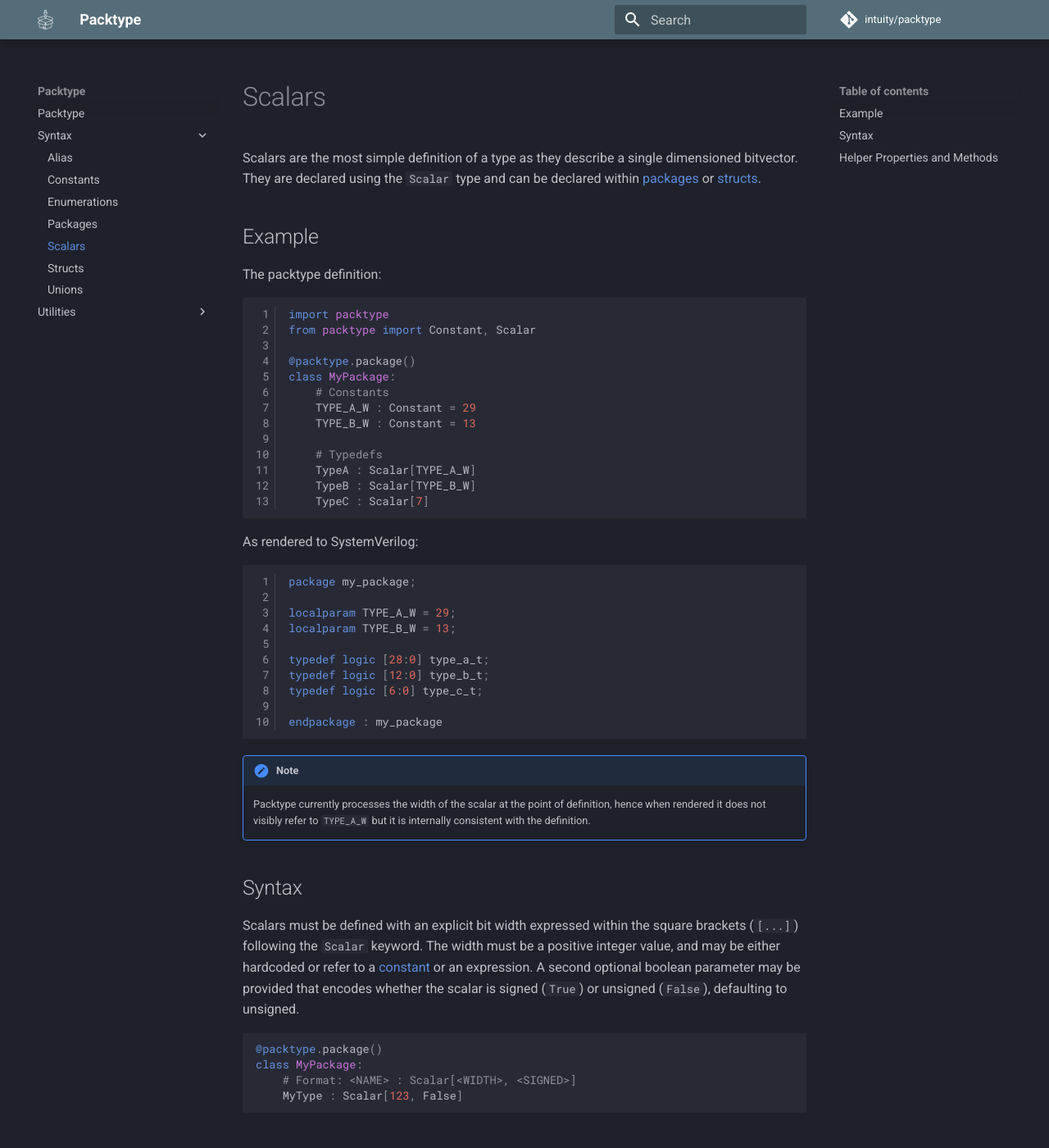
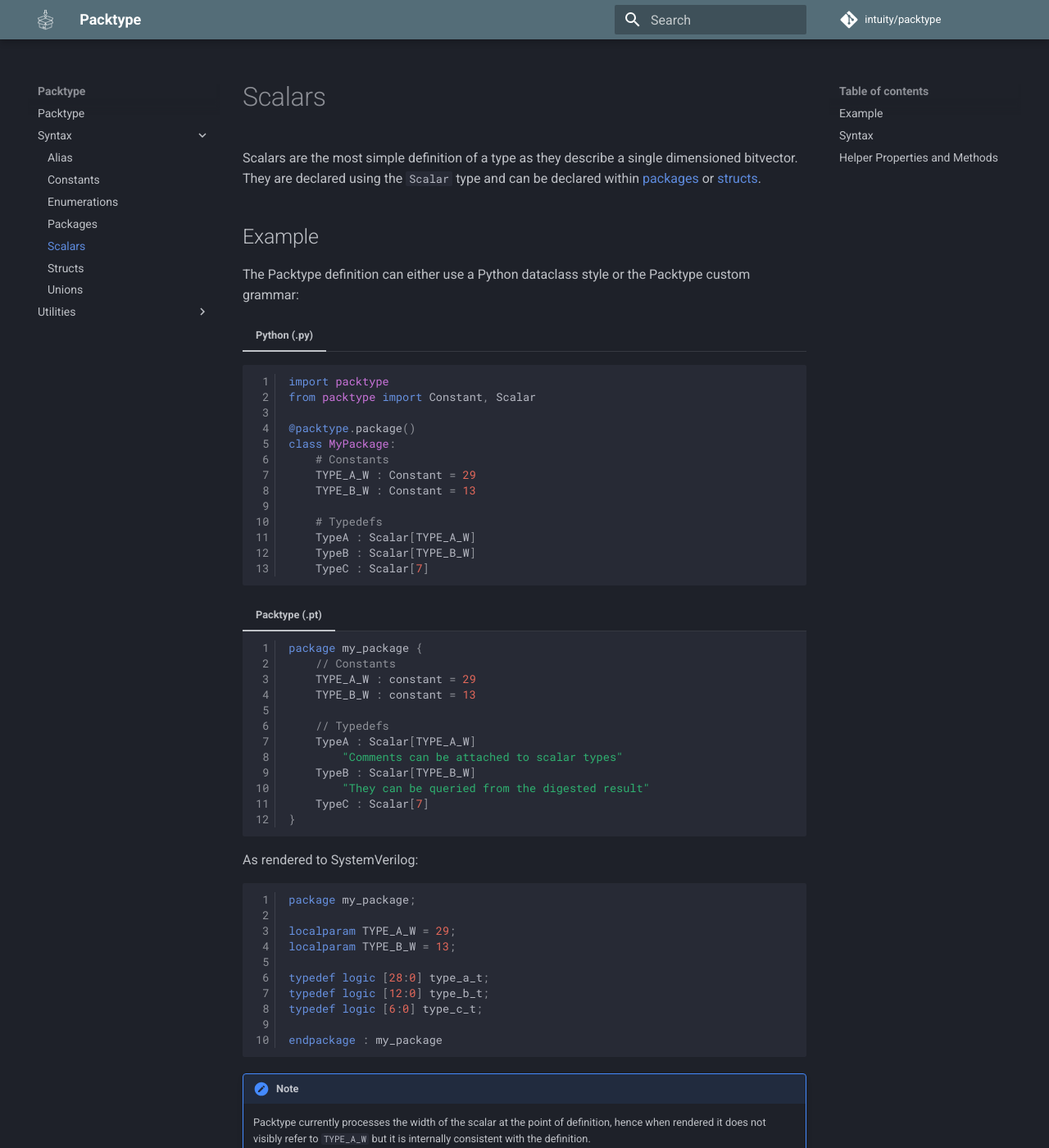
Before and after one commit to Intuity/packtype, an MkDocs documentation site: the page built from docs/syntax/scalar.md, in a window 1280 px wide and 1400 px high. Shown: the whole window at 82% size. Built offline with MkDocs 1.6.1 and Material for MkDocs 9.7.7, drawn with Linux system fonts in a browser that asks for light colours; comment, search, counter and statistics services are not loaded.

Commit message:
Adding detail that comments can be used for constants and scalars in .pt syntax

````diff
--- a/docs/syntax/scalar.md
+++ b/docs/syntax/scalar.md
@@ -4,23 +4,43 @@
 
 ## Example
 
-The packtype definition:
+The Packtype definition can either use a Python dataclass style or the Packtype
+custom grammar:
 
-```python linenums="1"
-import packtype
-from packtype import Constant, Scalar
+=== "Python (.py)"
 
-@packtype.package()
-class MyPackage:
-    # Constants
-    TYPE_A_W : Constant = 29
-    TYPE_B_W : Constant = 13
+  ```python linenums="1"
+  import packtype
+  from packtype import Constant, Scalar
 
-    # Typedefs
-    TypeA : Scalar[TYPE_A_W]
-    TypeB : Scalar[TYPE_B_W]
-    TypeC : Scalar[7]
-```
+  @packtype.package()
+  class MyPackage:
+      # Constants
+      TYPE_A_W : Constant = 29
+      TYPE_B_W : Constant = 13
+
+      # Typedefs
+      TypeA : Scalar[TYPE_A_W]
+      TypeB : Scalar[TYPE_B_W]
+      TypeC : Scalar[7]
+  ```
+
+=== "Packtype (.pt)"
+
+    ```sv linenums="1"
+    package my_package {
+        // Constants
+        TYPE_A_W : constant = 29
+        TYPE_B_W : constant = 13
+
+        // Typedefs
+        TypeA : Scalar[TYPE_A_W]
+            "Comments can be attached to scalar types"
+        TypeB : Scalar[TYPE_B_W]
+            "They can be queried from the digested result"
+        TypeC : Scalar[7]
+    }
+    ```
 
 As rendered to SystemVerilog:
 
````
Also changed, not shown: docs/syntax/constant.md (+2 -0 lines).
